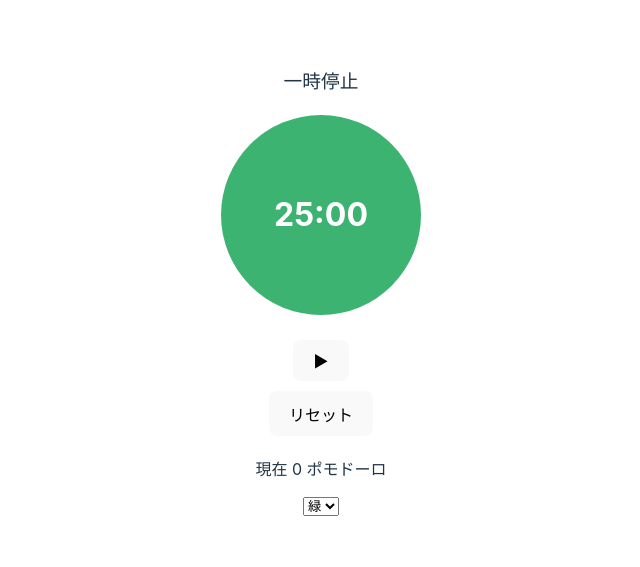
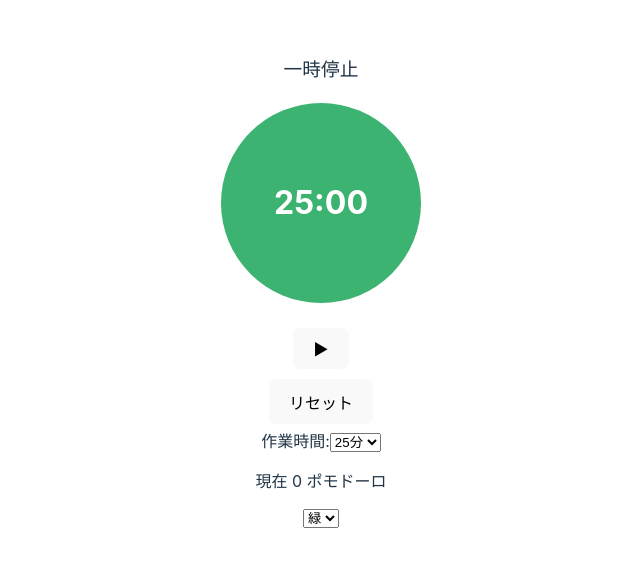
Before and after one commit to risamatsuda/pomodoro-timer, a React (Vite) app in the folder pomodoro-timer/: page / in a window 1280 px wide. Shown: the part 117-684 px from the top of the page, without its empty margins (319-959 px from the left). Built offline with nearby package versions, Linux system fonts and the light colour scheme; no server answers.

Commit message:
作業時間を25分か15分か選べる機能を追加

```diff
--- a/pomodoro-timer/src/App.tsx
+++ b/pomodoro-timer/src/App.tsx
@@ -1,11 +1,8 @@
-import React, { useState, useEffect } from 'react';
+import React, { useState, useLayoutEffect, useEffect } from 'react';
 import { useSound } from 'use-sound';
 import workSound from './mp3/work.mp3';
 import restSound from './mp3/rest.mp3';
 import './App.css';
-
-const WORK_TIME = 25 * 60; // 25 minutes
-const REST_TIME = 5 * 60; // 5 minutes
 
 const getColorCode = (color: string) => {
   switch (color) {
@@ -35,6 +32,10 @@ const useTimer = (
   const [time, setTime] = useState(initialTime);
   const [isActive, setIsActive] = useState(false);
 
+  useLayoutEffect(() => {
+    setTime(initialTime);
+  }, [initialTime]);
+
   useEffect(() => {
     let interval: number | null = null;
 
@@ -44,10 +45,10 @@ const useTimer = (
           if (prevTime === 0) {
             if (isRest) {
               onRestEnd();
-              return WORK_TIME;
+              return initialTime;
             } else {
               onWorkEnd();
-              return REST_TIME;
+              return initialTime;
             }
           }
           return prevTime - 1;
@@ -60,7 +61,7 @@ const useTimer = (
         clearInterval(interval);
       }
     };
-  }, [isActive, isRest, onWorkEnd, onRestEnd]);
+  }, [isActive, isRest, onWorkEnd, onRestEnd, initialTime]);
 
   const toggleActive = () => {
     setIsActive(!isActive);
@@ -80,6 +81,8 @@ const App = () => {
   const [workSoundPlay] = useSound(workSound);
   const [restSoundPlay] = useSound(restSound);
   const [color, setColor] = useState('green');
+  const [workMinutes, setWorkMinutes] = useState(25);
+  const restMinutes = 5;
 
   const handleWorkEnd = () => {
     setIsRest(true);
@@ -93,7 +96,7 @@ const App = () => {
   };
 
   const { time, isActive, toggleActive, reset } = useTimer(
-    isRest ? REST_TIME : WORK_TIME,
+    isRest ? restMinutes * 60 : workMinutes * 60,
     isRest,
     handleWorkEnd,
     handleRestEnd,
@@ -103,7 +106,14 @@ const App = () => {
     setColor(event.target.value);
   };
 
-  const progress = (time / (isRest ? REST_TIME : WORK_TIME)) * 100;
+  const handleWorkMinutesChange = (
+    event: React.ChangeEvent<HTMLSelectElement>,
+  ) => {
+    setWorkMinutes(Number(event.target.value));
+  };
+
+  const progress =
+    (time / (isRest ? restMinutes * 60 : workMinutes * 60)) * 100;
 
   const getStatusMessage = () => {
     if (isActive) {
@@ -128,6 +138,15 @@ const App = () => {
       </div>
       <button onClick={toggleActive}>{isActive ? '⏸' : '▶'}</button>
       <button onClick={reset}>リセット</button>
+      <section>
+        <label>
+          作業時間:
+          <select value={workMinutes} onChange={handleWorkMinutesChange}>
+            <option value={15}>15分</option>
+            <option value={25}>25分</option>
+          </select>
+        </label>
+      </section>
       <p>現在 {count} ポモドーロ</p>
       <select value={color} onChange={handleColorChange}>
         <option value="red">赤</option>
```
